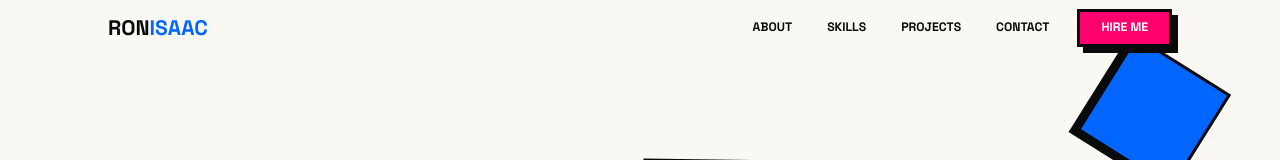
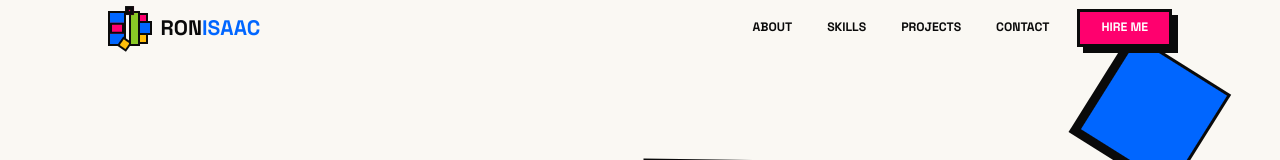
Before and after one commit to isaac-ron/ron-portfolio, a React (Vite) app: page / in a window 1280 px wide. Shown: the top 160 px of the page. Built offline with nearby package versions, Linux system fonts and the light colour scheme.

Commit message:
feat: add Logo component and integrate it into Navigation and Footer fix: update email link in Contact component and add social media links

```diff
--- a/src/components/Contact.tsx
+++ b/src/components/Contact.tsx
@@ -28,16 +28,16 @@ const Contact = () => {
   };
 
   const contactInfo = [
-    { icon: Mail, title: 'Email', value: 'isaacron195@gmail.com', link: 'mailto:hello@alexdev.com', bg: 'bg-[var(--electric-blue)]' },
+    { icon: Mail, title: 'Email', value: 'isaacron195@gmail.com', link: 'mailto:isaacron195@gmail.com', bg: 'bg-[var(--electric-blue)]' },
     { icon: Phone, title: 'Phone', value: '+1 (555) 123-4567', link: 'tel:+15551234567', bg: 'bg-[var(--hot-pink)]' },
     { icon: MapPin, title: 'Location', value: 'Nairobi, KE', link: '#', bg: 'bg-[var(--vibrant-yellow)]' }
   ];
 
   const socialLinks = [
-    { icon: Github, name: 'GitHub', url: '#', bg: 'bg-[var(--charcoal)]' },
-    { icon: Linkedin, name: 'LinkedIn', url: '#', bg: 'bg-[var(--electric-blue)]' },
-    { icon: Twitter, name: 'Twitter', url: '#', bg: 'bg-[var(--hot-pink)]' },
-    { icon: Instagram, name: 'Instagram', url: '#', bg: 'bg-[var(--deep-purple)]' }
+    { icon: Github, name: 'GitHub', url: 'https://github.com/isaac-ron', bg: 'bg-[var(--charcoal)]' },
+    { icon: Linkedin, name: 'LinkedIn', url: 'https://www.linkedin.com/in/ron-isaac-8132bb2b5/', bg: 'bg-[var(--electric-blue)]' },
+    { icon: Twitter, name: 'Twitter', url: 'https://x.com/ronisaac5d', bg: 'bg-[var(--hot-pink)]' },
+    { icon: Instagram, name: 'Instagram', url: 'https://www.instagram.com/isaacxron', bg: 'bg-[var(--deep-purple)]' }
   ];
 
   return (
--- a/src/components/Footer.tsx
+++ b/src/components/Footer.tsx
@@ -1,6 +1,6 @@
 import { motion } from 'framer-motion';
 import { ArrowUp } from 'lucide-react';
-
+import Logo from './Logo';
 const Footer = () => {
   const scrollToTop = () => {
     window.scrollTo({ top: 0, behavior: 'smooth' });
@@ -32,9 +32,12 @@ const Footer = () => {
               whileInView={{ opacity: 1, y: 0 }}
               viewport={{ once: true }}
             >
-              <h3 className="text-3xl font-bold uppercase">
-                RON<span className="text-[var(--electric-blue)]">ISAAC</span>
-              </h3>
+              <div className="flex items-center gap-3">
+                <Logo className="w-10 h-10" />
+                <h3 className="text-3xl font-bold uppercase">
+                  RON<span className="text-[var(--electric-blue)]">ISAAC</span>
+                </h3>
+              </div>
               <p className="text-gray-300">
                 Web developer and ML enthusiast building bold digital experiences.
                 Let's create something that stands out.
--- /dev/null
+++ b/src/components/Logo.tsx
@@ -0,0 +1,59 @@
+import { motion } from 'framer-motion';
+
+const Logo = ({ className = "w-12 h-12" }: { className?: string }) => {
+  return (
+    <motion.div
+      className={`${className} relative flex items-center gap-1`}
+      whileHover={{ scale: 1.05 }}
+      whileTap={{ scale: 0.95 }}
+    >
+      {/* A letter - made of geometric blocks */}
+      <div className="relative">
+        {/* Main vertical bar */}
+        <div className="w-5 h-10 bg-[var(--electric-blue)] brutal-border-2 relative">
+          {/* Horizontal bar */}
+          <div className="absolute top-1/2 -translate-y-1/2 right-0 w-4 h-3 bg-[var(--hot-pink)] brutal-border-2" />
+        </div>
+        {/* Bottom accent */}
+        <motion.div
+          className="absolute -bottom-1 -right-1 w-3 h-3 bg-[var(--vibrant-yellow)] brutal-border-2"
+          animate={{
+            rotate: [0, 90, 180, 270, 360]
+          }}
+          transition={{
+            duration: 8,
+            repeat: Infinity,
+            ease: "linear"
+          }}
+        />
+      </div>
+
+      {/* D letter - made of geometric blocks */}
+      <div className="relative">
+        {/* Vertical bar */}
+        <div className="w-3 h-10 bg-[var(--lime-green)] brutal-border-2 relative">
+          {/* Top curve block */}
+          <div className="absolute top-0 -right-3 w-3 h-3 bg-[var(--hot-pink)] brutal-border-2" />
+          {/* Middle curve block */}
+          <div className="absolute top-1/2 -translate-y-1/2 -right-4 w-4 h-4 bg-[var(--electric-blue)] brutal-border-2" />
+          {/* Bottom curve block */}
+          <div className="absolute bottom-0 -right-3 w-3 h-3 bg-[var(--vibrant-yellow)] brutal-border-2" />
+        </div>
+        {/* Top accent */}
+        <motion.div
+          className="absolute -top-1 -left-1 w-2 h-2 bg-[var(--hot-pink)] brutal-border"
+          animate={{
+            scale: [1, 1.3, 1]
+          }}
+          transition={{
+            duration: 2,
+            repeat: Infinity,
+            ease: "easeInOut"
+          }}
+        />
+      </div>
+    </motion.div>
+  );
+};
+
+export default Logo;
--- a/src/components/Navigation.tsx
+++ b/src/components/Navigation.tsx
@@ -1,6 +1,7 @@
 import { useState, useEffect } from 'react';
 import { motion, AnimatePresence } from 'framer-motion';
 import { Menu, X } from 'lucide-react';
+import Logo from './Logo';
 
 const Navigation = () => {
   const [isOpen, setIsOpen] = useState(false);
@@ -37,11 +38,14 @@ const Navigation = () => {
           {/* Logo */}
           <motion.a
             href="#"
-            className="text-2xl font-bold uppercase"
+            className="flex items-center gap-3"
             whileHover={{ scale: 1.05 }}
             whileTap={{ scale: 0.95 }}
           >
-            RON<span className="text-[var(--electric-blue)]">ISAAC</span>
+            <Logo className="w-12 h-12" />
+            <span className="text-2xl font-bold uppercase hidden sm:block">
+              RON<span className="text-[var(--electric-blue)]">ISAAC</span>
+            </span>
           </motion.a>
 
           {/* Desktop Navigation */}
```
